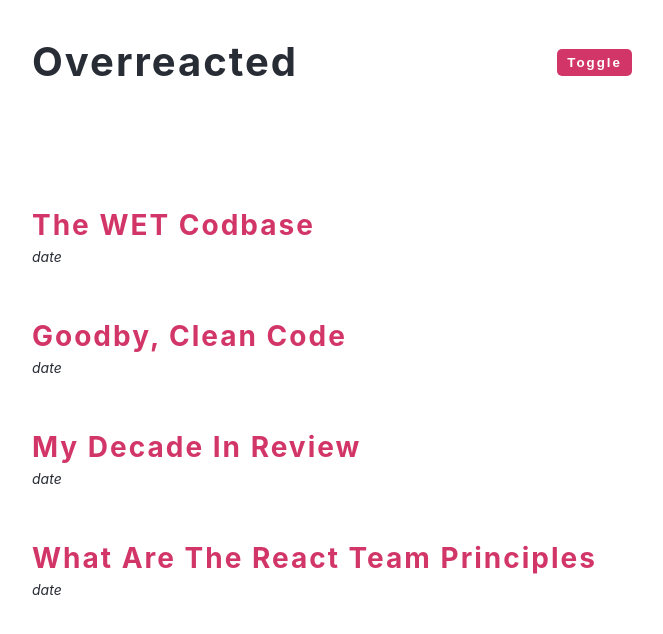
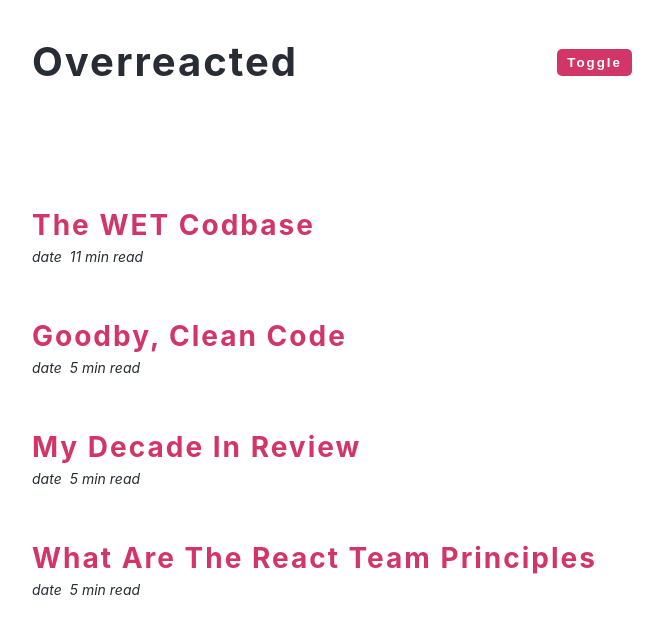
Before and after one commit to zainabturkmen/React-Projects, a React (Create React App) app in the folder react-projects-master/20-dark-mode/setup/: page / in a window 1280 px wide. Shown: the top 634 px of the page, without its empty margins (308-971 px from the left). Built offline with nearby package versions, Linux system fonts and the light colour scheme; the HTML template or start-up script is replaced by a standard one.

Commit message:
dark-mode

```diff
--- a/react-projects-master/20-dark-mode/setup/src/Article.js
+++ b/react-projects-master/20-dark-mode/setup/src/Article.js
@@ -5,6 +5,7 @@ const Article = ({ title, snippet, date, length }) => {
       <h2>{title}</h2>
       <div className="post-info">
         <span>date</span>
+        <span>{length} min read</span>
       </div>
     </article>
   );
```
